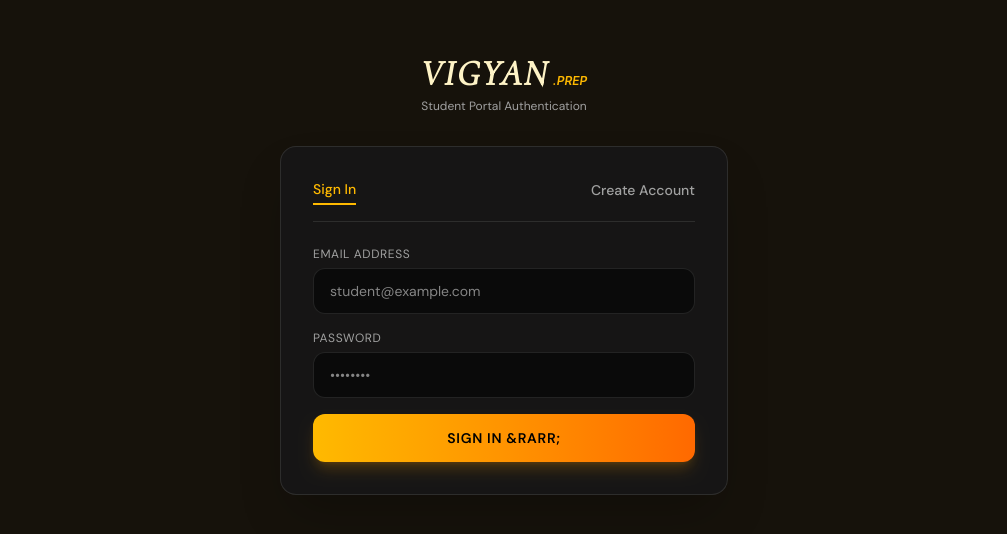
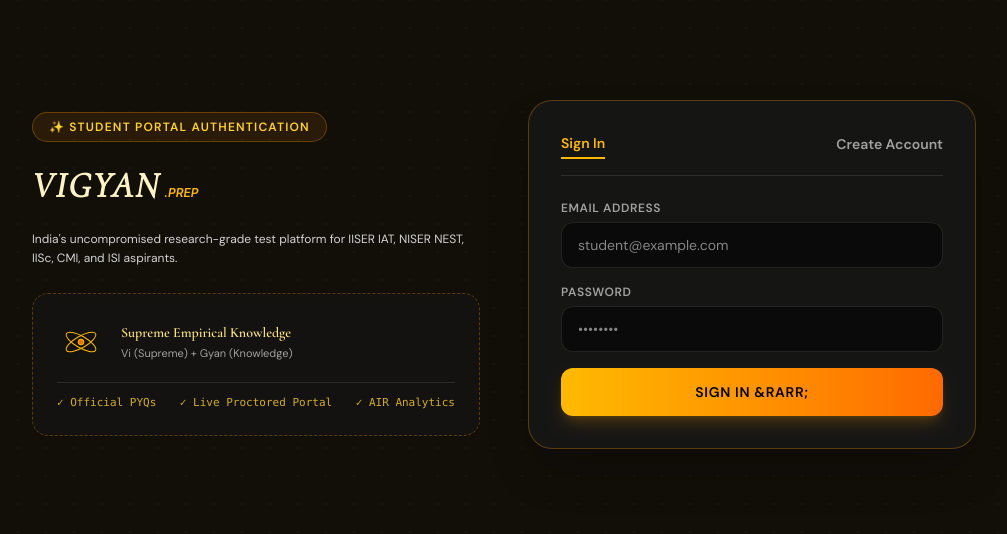
Before and after one commit to harshbuddy01/vigyanprep-auth, a React (Vite) app: page / in a window 1280 px wide. Shown: the part 126-660 px from the top of the page, without its empty margins (136-1143 px from the left). Built offline with nearby package versions, Linux system fonts and the light colour scheme.

Commit message:
Redesign Login page with handcrafted sketch visuals and luxury glassmorphic card

```diff
--- a/src/pages/Login.tsx
+++ b/src/pages/Login.tsx
@@ -16,7 +16,6 @@
 
     try {
       if (isSignUp) {
-        // Sign Up
         const { error } = await supabase.auth.signUp({
           email,
           password,
@@ -27,15 +26,16 @@
 
         if (error) throw error;
 
-        // Also insert into students table
         await supabase.from("students").insert({
           email,
           full_name: fullName,
         });
 
-        setMessage({ text: "Account created successfully! Check your email to confirm.", type: "success" });
+        setMessage({ text: "Account created successfully! Redirecting to exam portal...", type: "success" });
+        setTimeout(() => {
+          window.location.href = "https://test.vigyanprep.com";
+        }, 1200);
       } else {
-        // Sign In
         const { error } = await supabase.auth.signInWithPassword({
           email,
           password,
@@ -43,34 +43,67 @@
 
         if (error) throw error;
 
-        setMessage({ text: "Login successful! Redirecting...", type: "success" });
+        setMessage({ text: "Login successful! Launching exam engine...", type: "success" });
         setTimeout(() => {
           window.location.href = "https://test.vigyanprep.com";
-        }, 1200);
+        }, 1000);
       }
     } catch (err: any) {
-      setMessage({ text: err.message || "An error occurred", type: "error" });
+      setMessage({ text: err.message || "An error occurred during authentication", type: "error" });
     } finally {
       setLoading(false);
     }
   };
 
   return (
-    <div className="min-h-screen bg-[#16120b] text-white flex flex-col justify-center items-center px-4 py-12">
-      {/* Brand */}
-      <div className="text-center mb-8">
+    <div className="min-h-screen bg-[#120e08] text-white flex flex-col justify-center items-center px-4 py-12 relative overflow-hidden">
+      {/* Blueprint Background Grid */}
+      <div className="fixed inset-0 pointer-events-none opacity-[0.04] bg-[radial-gradient(#fcd34d_1px,transparent_1px)] [background-size:28px_28px] z-0" />
+
+      {/* Main Container */}
+      <div className="relative z-10 w-full max-w-5xl flex flex-col md:flex-row items-center justify-center gap-12">
+        {/* Left Side: Handcrafted Sketch Visuals */}
+        <div className="flex-1 space-y-6 text-left max-w-md hidden md:block">
+          <div className="inline-flex items-center gap-2 px-4 py-1.5 rounded-full bg-amber-500/10 border border-amber-500/30 text-amber-300 text-xs font-semibold uppercase tracking-widest">
+            ✨ Student Portal Authentication
+          </div>
+
           <h1 className="font-serif italic text-4xl font-bold text-amber-100 tracking-wider">
             VIGYAN<span className="font-sans text-xs tracking-normal uppercase text-amber-400 font-semibold ml-1">.prep</span>
           </h1>
-        <p className="text-xs text-neutral-400 font-light mt-1">Student Portal Authentication</p>
+
+          <p className="text-xs text-neutral-300 font-light leading-relaxed">
+            India&apos;s uncompromised research-grade test platform for IISER IAT, NISER NEST, IISc, CMI, and ISI aspirants.
+          </p>
+
+          {/* Handcrafted Blueprint Sketch Box */}
+          <div className="p-6 rounded-2xl bg-neutral-900/60 border border-dashed border-amber-500/30 backdrop-blur-md space-y-4">
+            <div className="flex items-center gap-4">
+              <svg className="w-12 h-12 text-amber-400 shrink-0" viewBox="0 0 100 100" fill="none" stroke="currentColor" strokeWidth="2">
+                <ellipse cx="50" cy="50" rx="35" ry="12" transform="rotate(30 50 50)" />
+                <ellipse cx="50" cy="50" rx="35" ry="12" transform="rotate(-30 50 50)" />
+                <circle cx="50" cy="50" r="6" fill="#e8720a" />
+              </svg>
+              <div>
+                <h4 className="font-serif text-sm font-semibold text-amber-200">Supreme Empirical Knowledge</h4>
+                <p className="text-[11px] text-neutral-400 font-light mt-0.5">Vi (Supreme) + Gyan (Knowledge)</p>
+              </div>
             </div>
 
-      {/* Form Card */}
-      <div className="w-full max-w-md bg-neutral-900/90 border border-white/10 rounded-2xl p-8 backdrop-blur-xl shadow-2xl">
+            <div className="pt-3 border-t border-white/10 flex items-center justify-between text-[11px] text-amber-300/80 font-mono">
+              <span>✓ Official PYQs</span>
+              <span>✓ Live Proctored Portal</span>
+              <span>✓ AIR Analytics</span>
+            </div>
+          </div>
+        </div>
+
+        {/* Right Side: Form Card */}
+        <div className="w-full max-w-md bg-neutral-900/90 border border-amber-500/30 rounded-3xl p-8 backdrop-blur-xl shadow-2xl">
           <div className="flex justify-between items-center mb-6 border-b border-white/10 pb-4">
             <button
               onClick={() => setIsSignUp(false)}
-            className={`text-sm font-medium pb-1 transition-colors ${
+              className={`text-sm font-semibold pb-1 transition-colors ${
                 !isSignUp ? "text-amber-400 border-b-2 border-amber-400" : "text-neutral-400 hover:text-white"
               }`}
             >
@@ -78,7 +111,7 @@
             </button>
             <button
               onClick={() => setIsSignUp(true)}
-            className={`text-sm font-medium pb-1 transition-colors ${
+              className={`text-sm font-semibold pb-1 transition-colors ${
                 isSignUp ? "text-amber-400 border-b-2 border-amber-400" : "text-neutral-400 hover:text-white"
               }`}
             >
@@ -88,10 +121,10 @@
 
           {message && (
             <div
-            className={`p-3 rounded-lg text-xs font-medium mb-4 ${
+              className={`p-3.5 rounded-xl text-xs font-medium mb-5 ${
                 message.type === "success"
-                ? "bg-emerald-950/80 text-emerald-300 border border-emerald-500/30"
-                : "bg-red-950/80 text-red-300 border border-red-500/30"
+                  ? "bg-emerald-950/90 text-emerald-300 border border-emerald-500/40"
+                  : "bg-red-950/90 text-red-300 border border-red-500/40"
               }`}
             >
               {message.text}
@@ -101,7 +134,7 @@
           <form onSubmit={handleSubmit} className="space-y-4">
             {isSignUp && (
               <div>
-              <label className="block text-xs uppercase tracking-wider text-neutral-400 mb-1.5">Full Name</label>
+                <label className="block text-xs uppercase tracking-wider text-neutral-400 mb-1.5 font-semibold">Full Name</label>
                 <input
                   type="text"
                   required
@@ -114,7 +147,7 @@
             )}
 
             <div>
-            <label className="block text-xs uppercase tracking-wider text-neutral-400 mb-1.5">Email Address</label>
+              <label className="block text-xs uppercase tracking-wider text-neutral-400 mb-1.5 font-semibold">Email Address</label>
               <input
                 type="email"
                 required
@@ -126,7 +159,7 @@
             </div>
 
             <div>
-            <label className="block text-xs uppercase tracking-wider text-neutral-400 mb-1.5">Password</label>
+              <label className="block text-xs uppercase tracking-wider text-neutral-400 mb-1.5 font-semibold">Password</label>
               <input
                 type="password"
                 required
@@ -142,10 +175,11 @@
               disabled={loading}
               className="w-full py-3.5 rounded-xl text-sm font-semibold uppercase tracking-wider bg-gradient-to-r from-amber-400 to-orange-500 text-black hover:scale-[1.02] active:scale-[0.98] transition-all shadow-lg shadow-amber-500/20 disabled:opacity-50"
             >
-            {loading ? "Processing..." : isSignUp ? "Create Account &rarr;" : "Sign In &rarr;"}
+              {loading ? "Connecting..." : isSignUp ? "Create Account &rarr;" : "Sign In &rarr;"}
             </button>
           </form>
         </div>
       </div>
+    </div>
   );
 }
```
Lines whose indentation alone changed are shown as unchanged.
